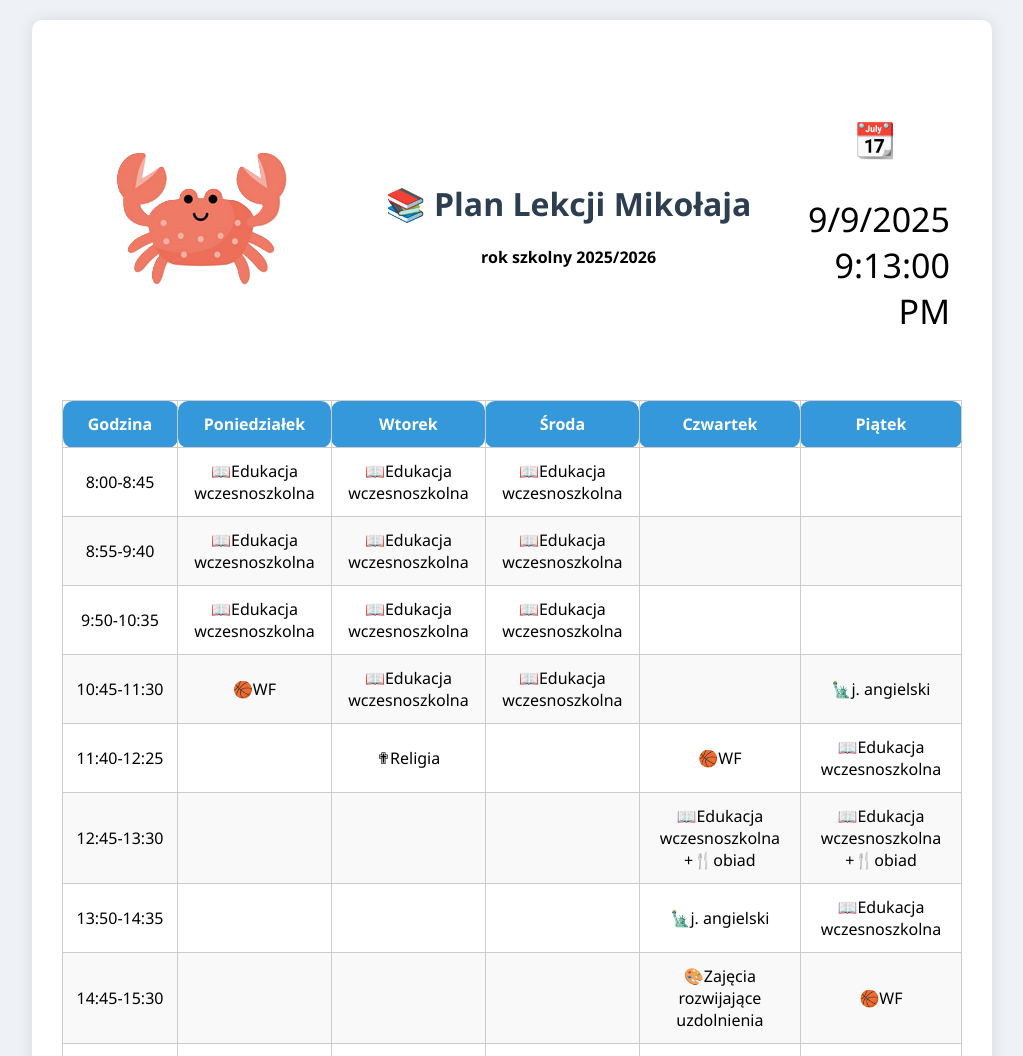
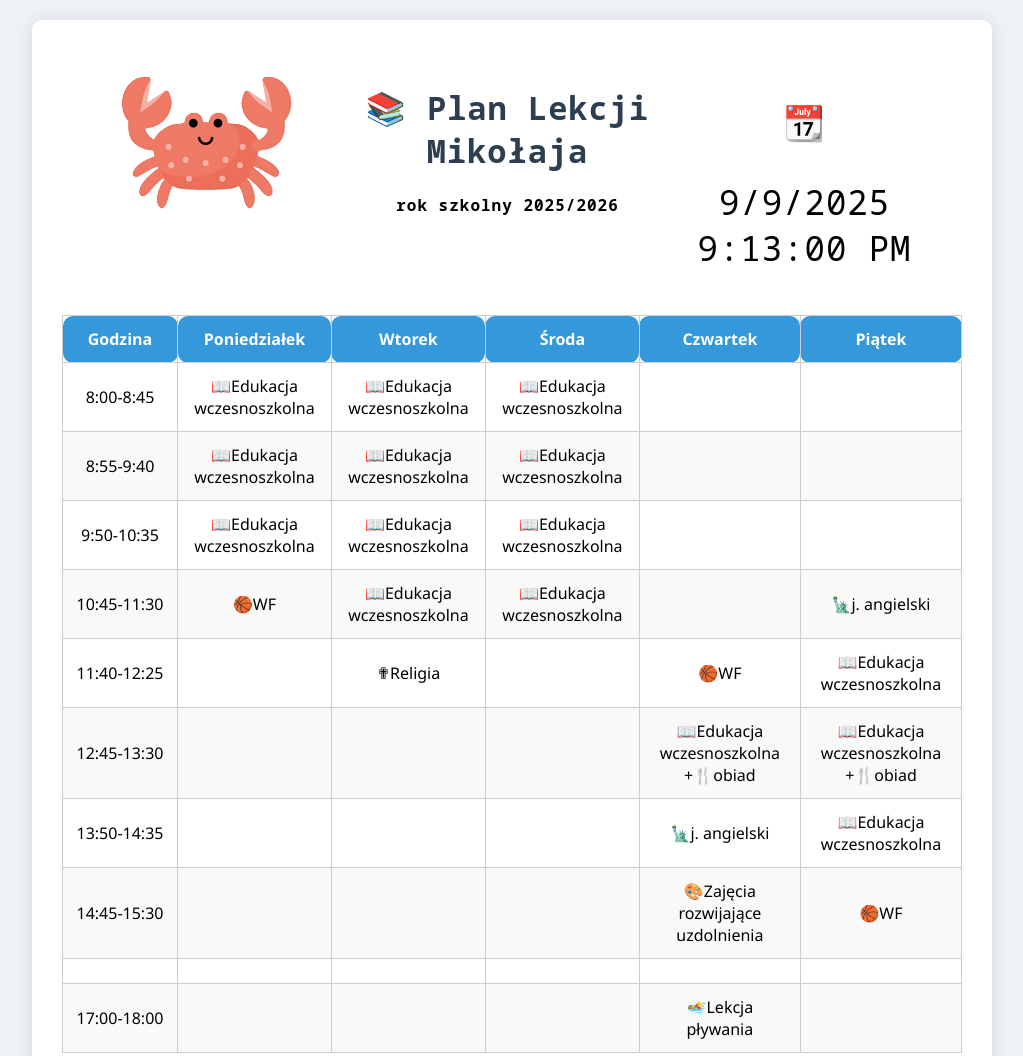
Before and after one commit to dbtrunks/plan-lekcji, a plain HTML site: page index.html in a window 1280 px wide. Shown: the top 1056 px of the page, without its empty margins (128-1151 px from the left). Drawn offline with Linux system fonts and the light colour scheme.

Commit message:
kilka zmian

```diff
--- a/index.html
+++ b/index.html
@@ -4,19 +4,25 @@
   <meta charset="UTF-8" />
   <meta name="viewport" content="width=device-width, initial-scale=1.0" />
   <title>Plan Lekcji</title>
+  <link rel="icon" href="img/icon.png">
   <link rel="stylesheet" href="style.css" />
 </head>
 <body>
   <div class="container">
 
- <table class="head">
-  <tr>
-    <td><img src="img03.png" /></td>
-    <td>  <h1>📚 Plan Lekcji Mikołaja</h1>
-    <h4>rok szkolny 2025/2026</h4></td>
-    <td style="width:150px"><p>📆</p><p id="time"></p></td>
-  </tr>
- </table>
+    <div id="head" class="rows">
+      <div class="column">
+        <img src="img/img03.png" />
+      </div>
+      <div class="column">
+      <h1>📚 Plan Lekcji Mikołaja</h1>
+        <h4>rok szkolny 2025/2026</h4>
+      </div>
+      <div class="column">
+        <p>📆</p><p id="time"></p>
+      </div>
+    </div>
+
    <table id="timetable">
       <thead class="head">
         <tr>
@@ -32,8 +38,22 @@
         <!-- Wypełniane przez JavaScript -->
       </tbody>
     </table>
-		 <!-- <img src="img01.png" />-->
-			<img src="img02.png" />
+    <div class="rows">
+      <div class="column">
+          Przerwy obiadowe:
+          <br>pon: 12:50-13:10
+          <br>wt : 12:50-13:10
+          <br>śr : 12:00-12:20
+          <br>czw: 12:50-13:10
+          <br>pt : 12:50-13:10
+      </div>
+      <div class="column">
+        <img src="img/img02.png" />
+      </div>
+      <div class="column">
+      </div>
+    </div>
+
   </div>
   <script src="script.js"></script>
 
--- a/style.css
+++ b/style.css
@@ -16,7 +16,7 @@ footer {
   padding: 30px;
   border-radius: 10px;
   box-shadow: 0 0 15px rgba(0, 0, 0, 0.1);
-
+  text-align: center;
 }
 
 h1 {
@@ -65,27 +65,30 @@ tr:nth-child(even) {
          background-color: #96D4D4;
 }
 
-
 img {
   display: block;
   margin: auto;
 
 }
 
-#time{
-    text-align: right;
-}
-
-.left {
-    float:left;
-    width: 33.3%
-}
 p{
   font-size: 34px;
 }
 
-.head td{
+#head{
   border: 0px;
-  height: 250px;
+  height: 230px;
 
 }
+
+.rows{
+  margin-top: 15px;
+  display: flex;
+  flex-direction: row;
+  flex-wrap: wrap;
+  letter-spacing: 1px;
+  font-family: "Noto Sans Mono", monospace;
+}
+.column{
+  width: 33%;
+}
```
Also changed, not shown: img/icon.png (added), img/img01.png (renamed from img01.png), img/img02.png (renamed from img02.png), img/img03.png (renamed from img03.png).
